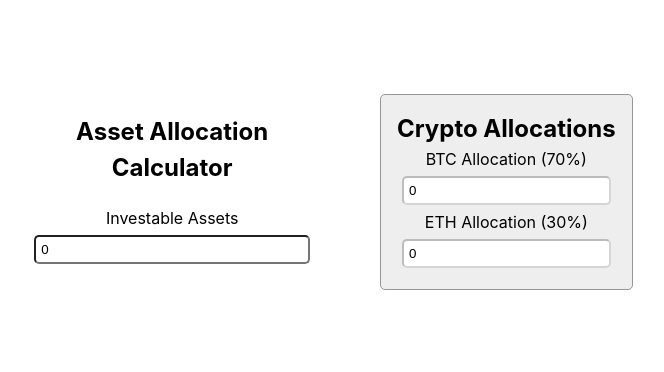
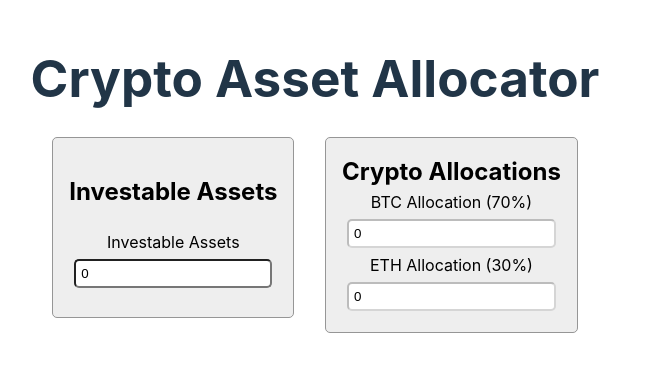
Before and after one commit to bchin224/crypto-allocation-app, a Vue app: page / in a window 1280 px wide. Shown: the part 208-580 px from the top of the page, without its empty margins (325-989 px from the left). Built offline with nearby package versions, Linux system fonts and the light colour scheme; no server answers.

Commit message:
add main header

```diff
--- a/src/App.vue
+++ b/src/App.vue
@@ -7,18 +7,29 @@ const usd = ref(0);
 </script>
 
 <template>
-  <div class="card main-app">
-    <InvestableInput label="Investable Assets" v-model:usd="usd" />
-    <CryptoContainer :usd="usd" />
+  <div class="full-app">
+    <h1>Crypto Asset Allocator</h1>
+    <div class="card main-app">
+      <InvestableInput label="Investable Assets" v-model:usd="usd" />
+      <CryptoContainer :usd="usd" />
+    </div>
   </div>
 </template>
 
 <style scoped>
+.full-app {
+  background: #fff;
+  border-radius: 10px;
+}
+h1 {
+  text-align: center;
+  padding: 15px;
+  margin: 0 10px;
+}
 .main-app {
   display: flex;
   flex-wrap: wrap;
-  justify-content: space-between;
-  width: 100%;
+  justify-content: space-evenly;
 }
 .main-app > * {
   max-width: calc(50% - 16px);
--- a/src/components/InvestableInput.vue
+++ b/src/components/InvestableInput.vue
@@ -22,8 +22,8 @@ const validateInput = (event: Event) => {
 </script>
 
 <template>
-  <div class="input-card">
-    <h2>Asset Allocation Calculator</h2>
+  <div class="input-card card">
+    <h2>Investable Assets</h2>
     <label for="usd-input">{{ label }}</label>
     <input
       id="usd-input"
@@ -40,5 +40,7 @@ const validateInput = (event: Event) => {
   display: flex;
   flex-direction: column;
   margin-bottom: 15px;
+  border: 1px solid #969696;
+  background: #eee;
 }
 </style>
```
